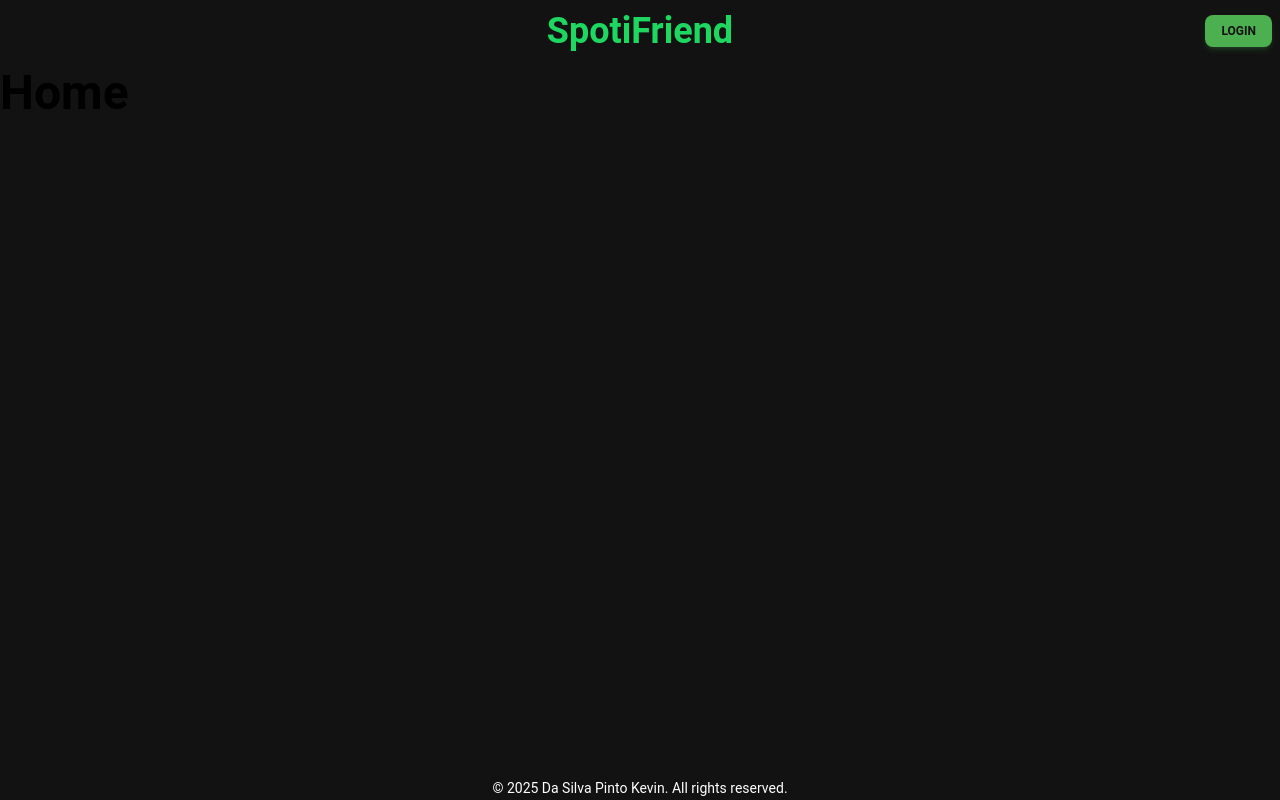
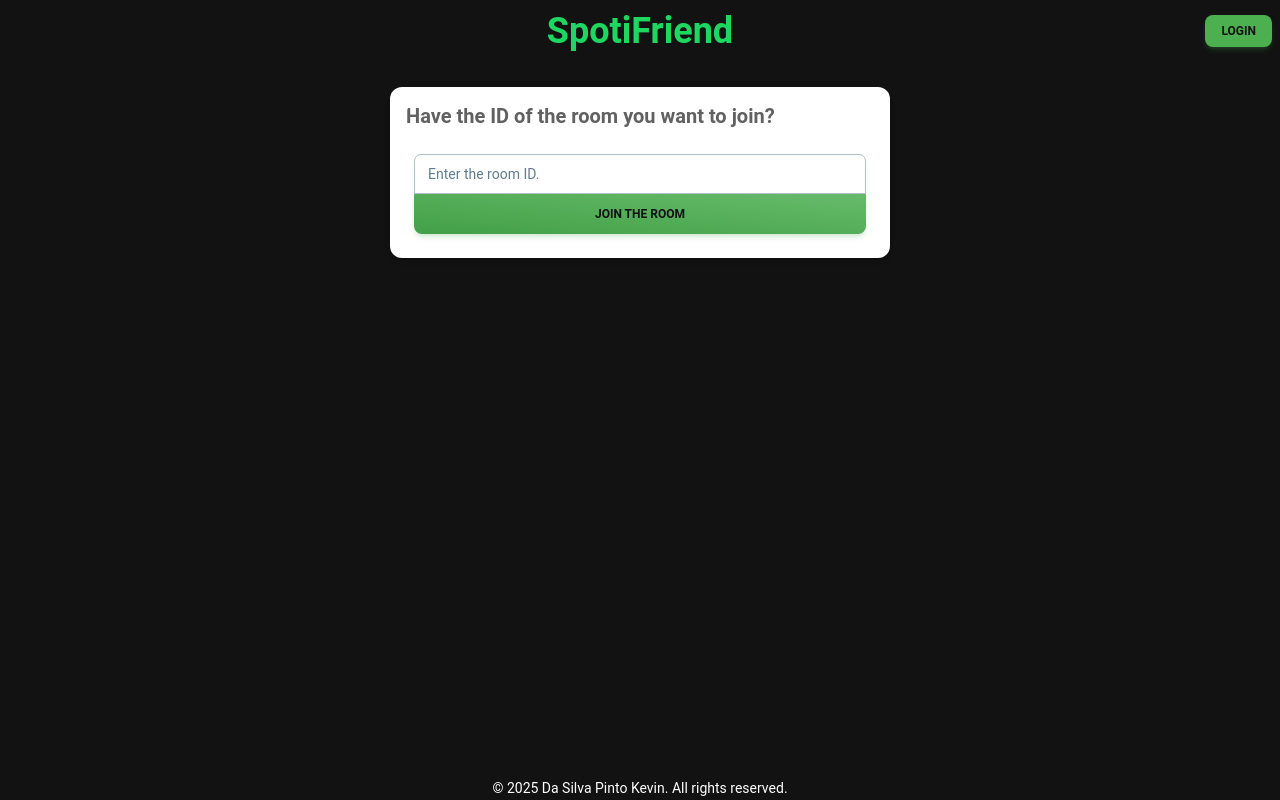
Before and after one commit to NamelessProj/SpotiFriend-frontend, a React (Vite) app: page / in a window 1280 px wide. Built offline with nearby package versions, Linux system fonts and the light colour scheme.

Commit message:
Adding contents to the home page

```diff
--- a/src/pages/Home.jsx
+++ b/src/pages/Home.jsx
@@ -1,11 +1,52 @@
-import {Typography} from "@material-tailwind/react";
+import {Alert, Button, Card, CardBody, CardHeader, Input, Typography} from "@material-tailwind/react";
+import {useState} from "react";
+import {useNavigate} from "react-router-dom";
 
 const Home = () => {
+    const [input, setInput] = useState("");
+    const [error, setError] = useState("");
+
+    const navigate = useNavigate();
+
+    const handleJoinRoom = (e) => {
+        e.preventDefault();
+        setError("");
+        const id = input.trim();
+        if(id === ""){
+            setError("Please enter a valid room ID.");
+        }else navigate(`/room/${id}`);
+    }
+
     return (
         <main>
-            <Typography variant="h1">
-                Home
-            </Typography>
+            <div>
+                <Card className="max-w-[500px] mx-auto my-6">
+                    <CardHeader floated={false} shadow={false}>
+                        <Typography variant="h5">
+                            Have the ID of the room you want to join?
+                        </Typography>
+                    </CardHeader>
+                    <CardBody>
+                        {error && (
+                            <Alert color="red" className="mb-3">
+                                {error}
+                            </Alert>
+                        )}
+                        <form className="flex flex-col" onSubmit={handleJoinRoom}>
+                            <Input
+                                label="Enter the room ID."
+                                value={input}
+                                onChange={(e) => setInput(e.target.value)}
+                                variant="outlined"
+                                className="rounded-b-none"
+                            />
+                            <Button color="green" variant="gradient" className="text-primary-black rounded-t-none" onClick={handleJoinRoom}>
+                                Join the Room
+                            </Button>
+                        </form>
+                    </CardBody>
+                </Card>
+            </div>
         </main>
     );
 };
```
